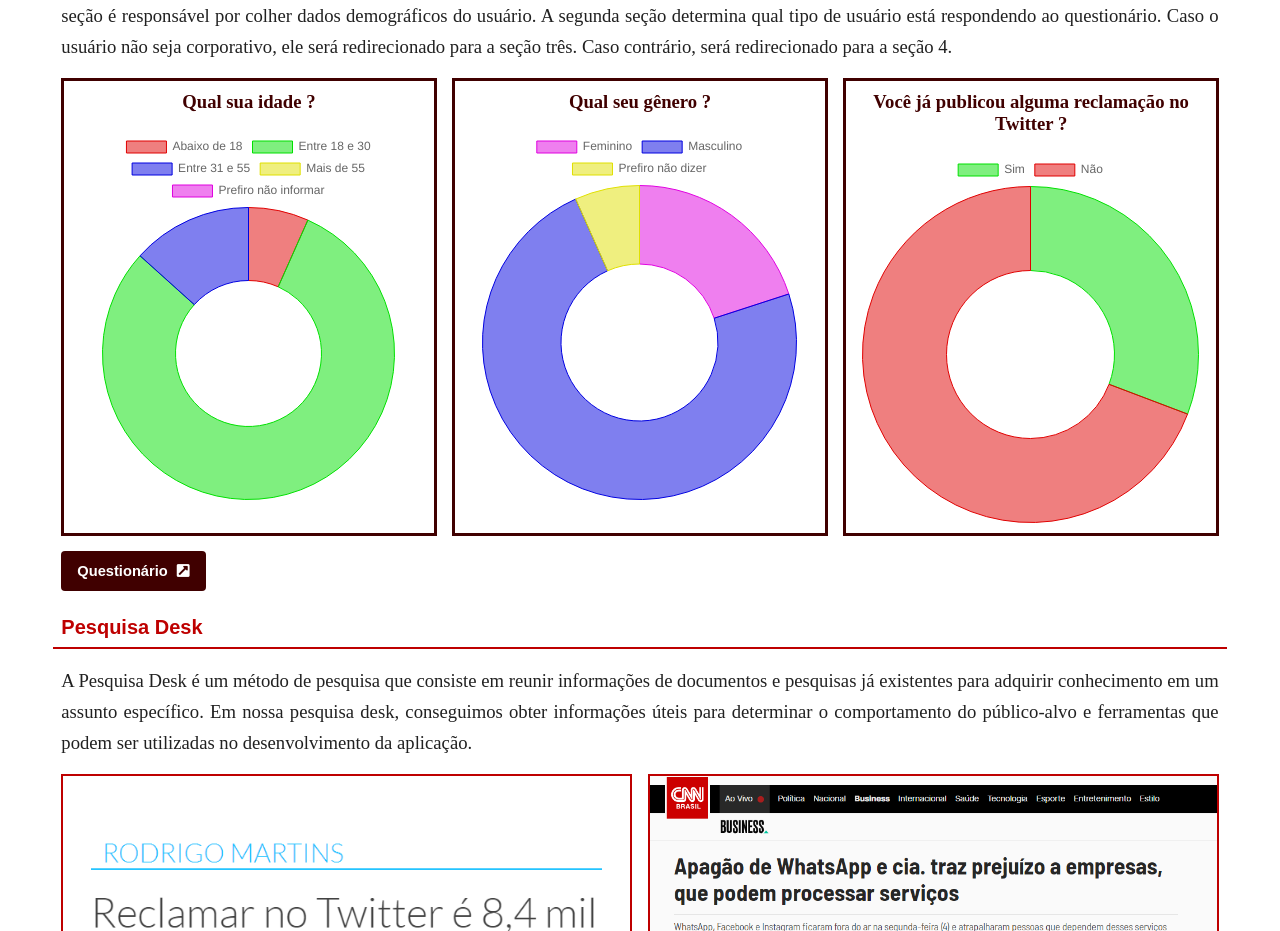
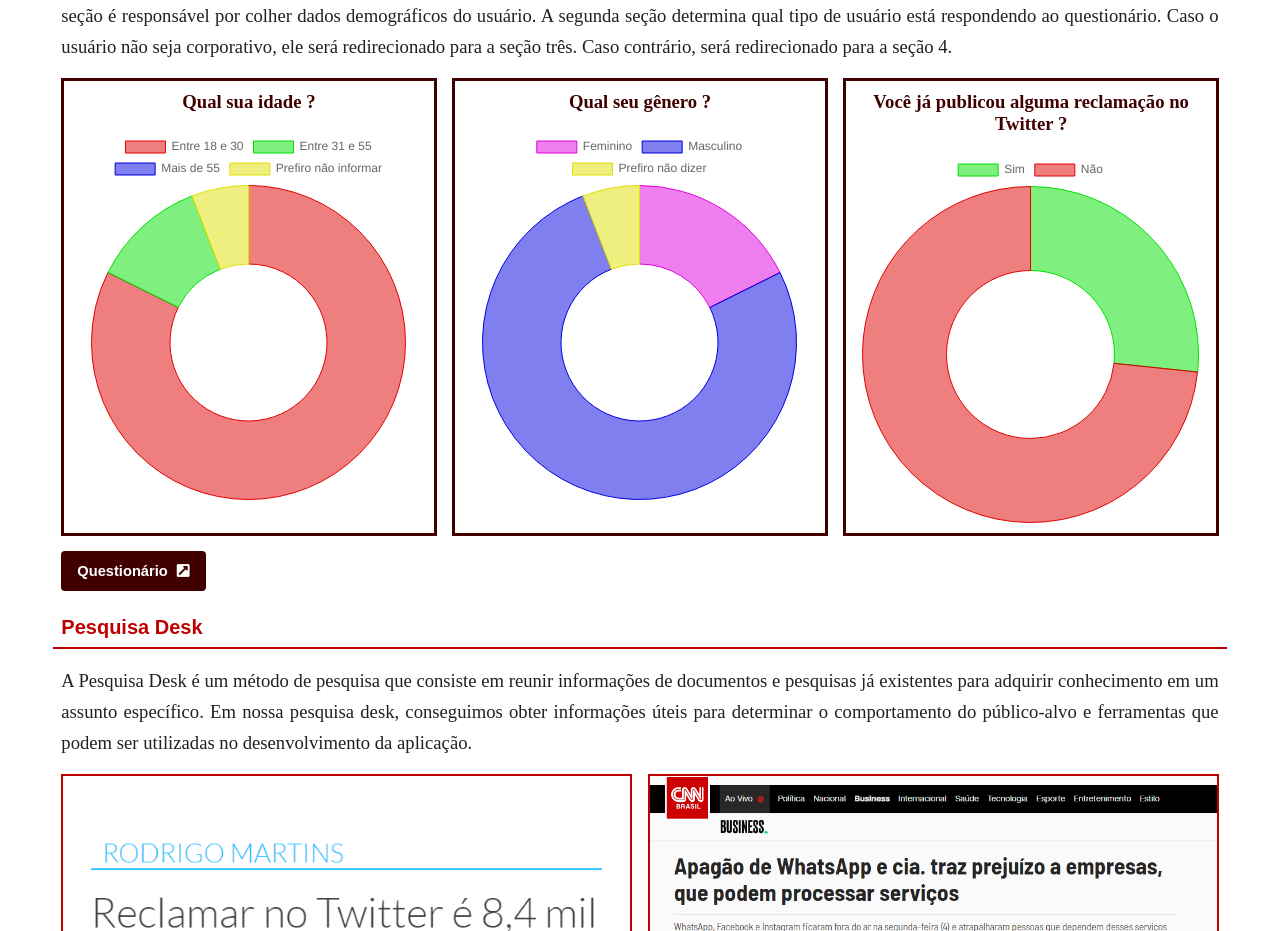
Before and after one commit to GabrielIDSM/IHC, a React (Create React App) app: page /#/etapa-um in a window 1280 px wide. Shown: the part 1120-2051 px from the top of the page. Built offline with nearby package versions, Linux system fonts and the light colour scheme.

Commit message:
Questionário modificado

```diff
--- a/src/components/EtapaUm.js
+++ b/src/components/EtapaUm.js
@@ -20,14 +20,14 @@ import business from '../images/business.png'
 ChartJS.register(ArcElement, Tooltip, Legend);
 
 let values = [
-    [1, 12, 2, 0, 0],
-    [3, 11, 1],
-    [4, 9]
+    [14, 2, 0, 1],
+    [3, 13, 1],
+    [4, 11]
 ]
 
 let data = [
     {
-        labels: ['Abaixo de 18', 'Entre 18 e 30', 'Entre 31 e 55', 'Mais de 55', 'Prefiro não informar'],
+        labels: ['Entre 18 e 30', 'Entre 31 e 55', 'Mais de 55', 'Prefiro não informar'],
         datasets: [
             {
                 label: 'Qual sua idade ?',
```
